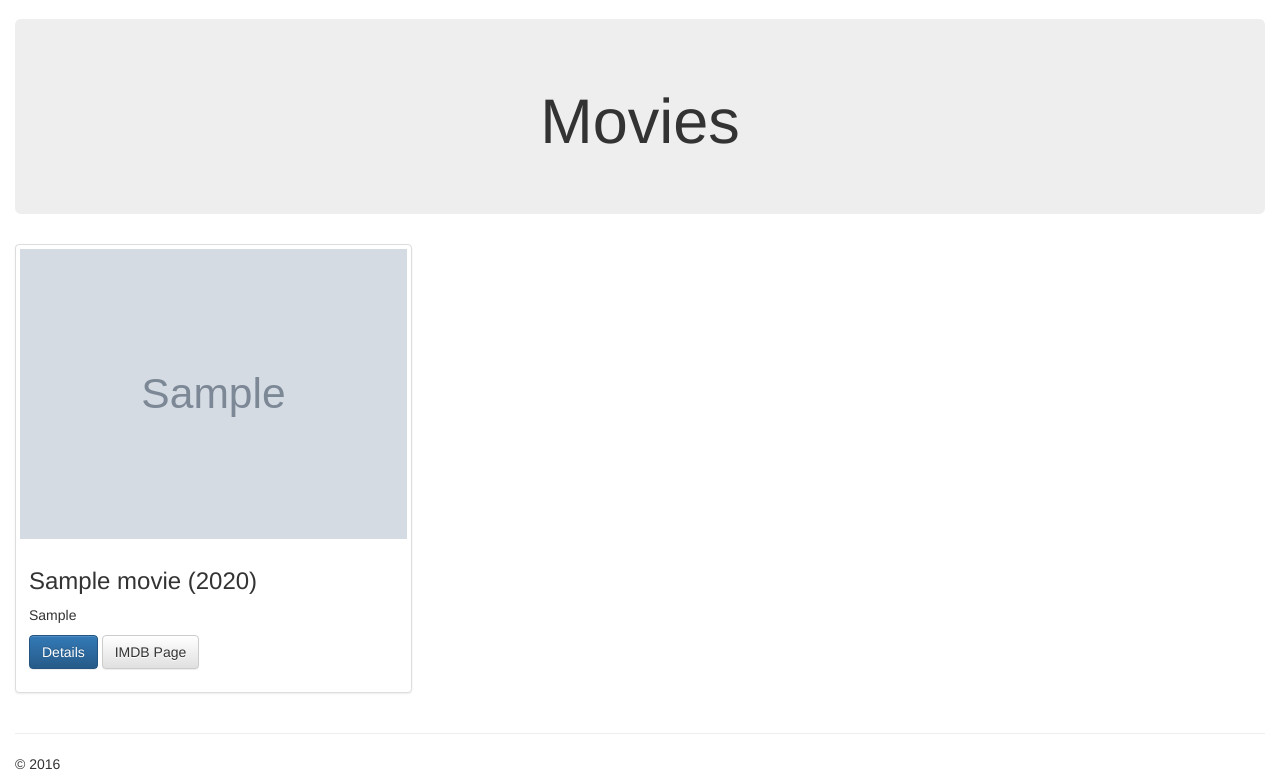
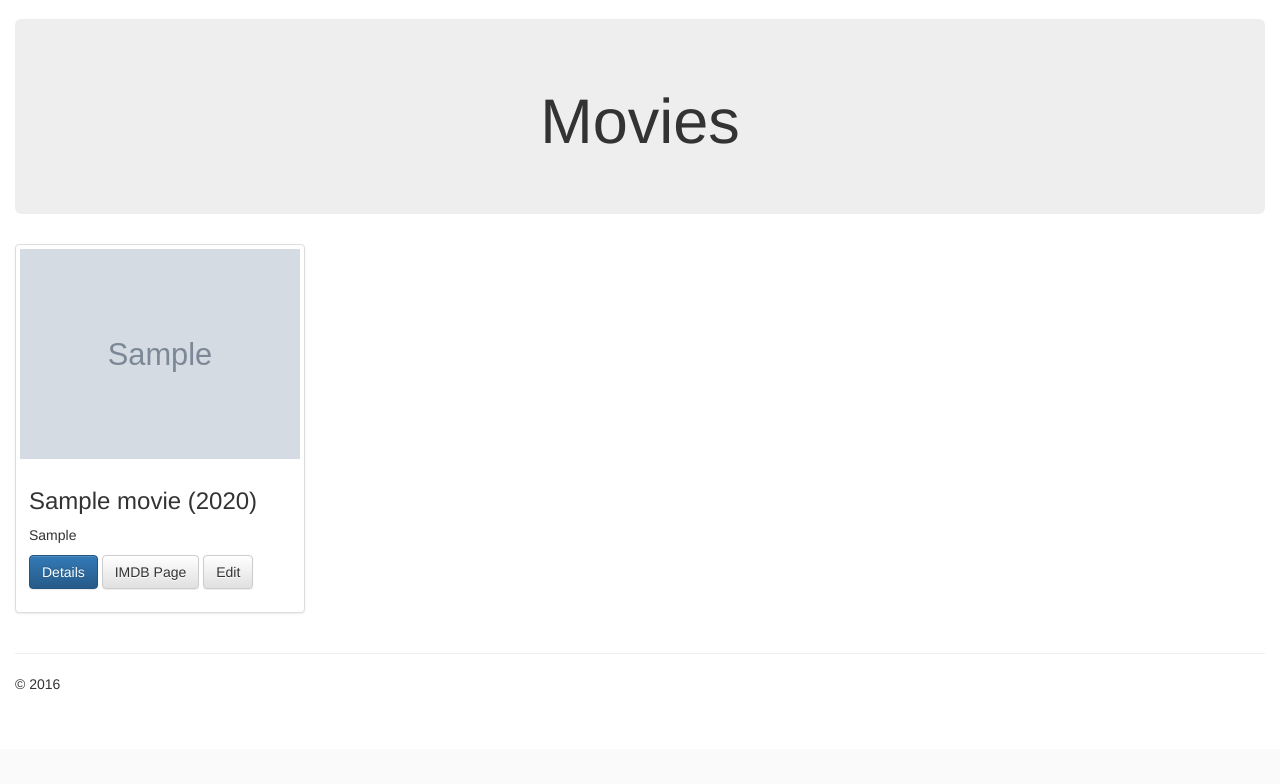
Before and after one commit to samcheck/PyMedia, a Flask app: page /movie in a window 1280 px wide. Shown: the part 51-835 px from the top of the page. After the commit the page ends 741 px from the top, so only its background shows below. Run offline with Flask 2, Linux system fonts and the light colour scheme; tables that the repository leaves empty hold one stand-in row (values such as "Sample post"); grey boxes marked "Sample" are stand-in pictures; some libraries are stand-ins or nearby versions.

Commit message:
Adding edit link for movies and flexbox for row and text

```diff
--- a/FlaskMedia/templates/all_Movies.html
+++ b/FlaskMedia/templates/all_Movies.html
@@ -3,17 +3,18 @@
 <div class="jumbotron text-center">
 	<h1>Movies</h1>
 </div>
-<div class="row">
+<div class="flex-row row">
     {% for media in Movies %}
-    <div class="col-sm-6 col-md-4">
+    <div class="col-sm-6 col-md-4 col-lg-3">
         <div class="thumbnail">
-        <img src="{{ media.poster }}">
+            <img alt="..." src="{{ media.poster }}">
             <div class="caption">
                 <h3>{{ media.title }} ({{ media.year }})</h3>
-                <p>{{ media.plot }}</p>
+                <p class="flex-text">{{ media.plot }}</p>
                 <p>
                     <a href="{{ url_for('Movies', title=media.title, year=media.year) }}" class="btn btn-primary" role="button">Details</a>
                     <a href="http://www.imdb.com/title/{{ media.IMDB_id }}" class="btn btn-default" role="button">IMDB Page</a>
+                    <a href="{{ url_for('edit_movie', title=media.title, year=media.year) }}" class="btn btn-default" role="button">Edit</a>
                 </p>
             </div>
         </div>
```
